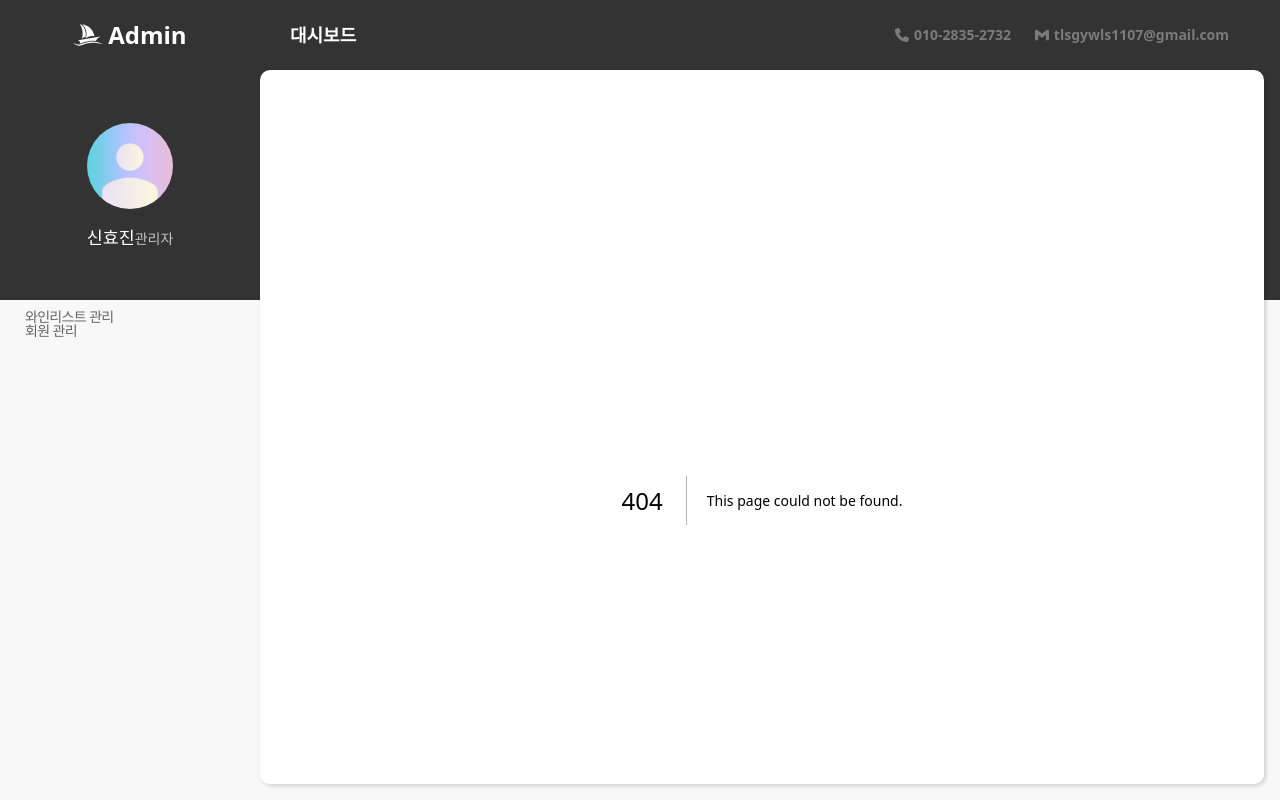
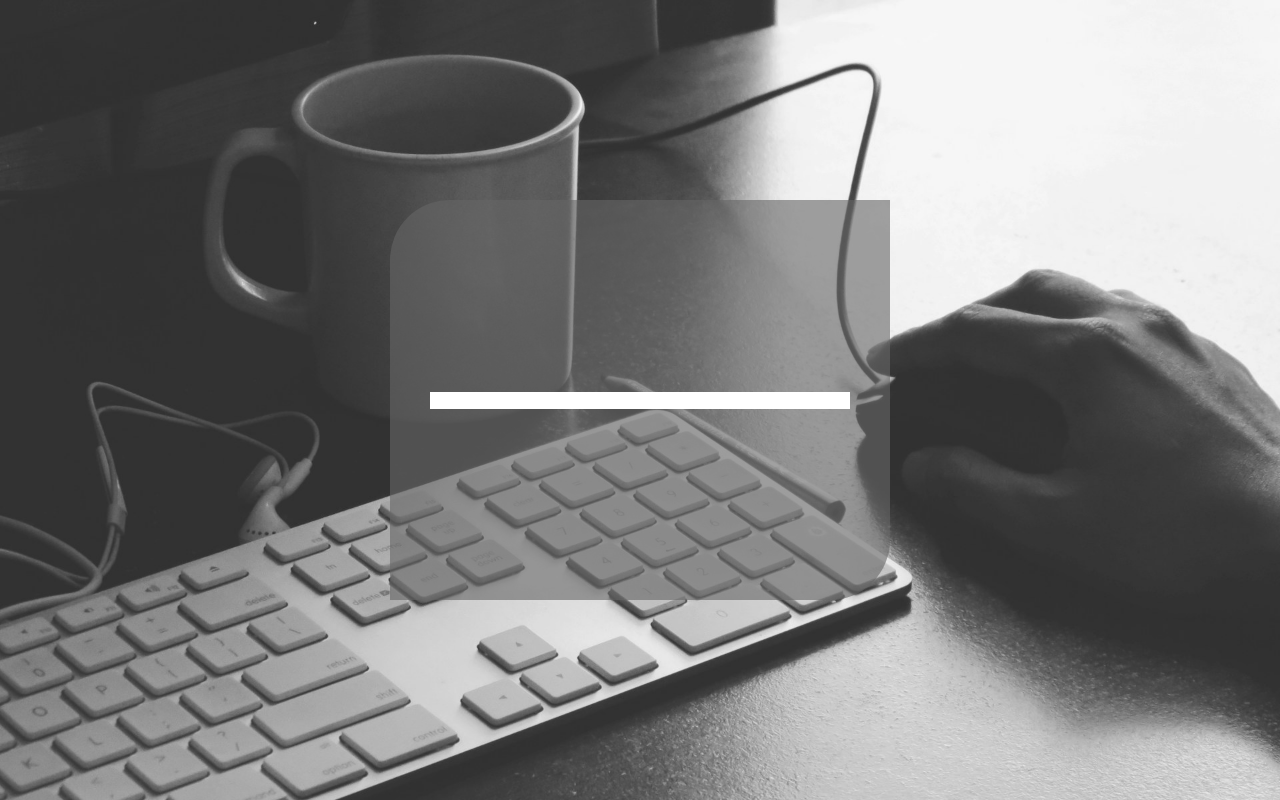
Before and after one commit to hyooo11/WaggleAdmin, a Next.js app: page /login in a window 1280 px wide. Before the commit this address had no page. Built offline with nearby package versions, Linux system fonts and the light colour scheme.

Commit message:
style: login페이지 레이아웃 스타일링

```diff
--- a/next.config.mjs
+++ b/next.config.mjs
@@ -1,4 +1,14 @@
 /** @type {import('next').NextConfig} */
-const nextConfig = {};
+const nextConfig = {
+  async rewrites() {
+    return [
+      {
+        source: "/api/:path*",
+        destination:
+          "http://ec2-3-35-210-207.ap-northeast-2.compute.amazonaws.com:8080/api/:path*",
+      },
+    ];
+  },
+};
 
 export default nextConfig;
--- a/package.json
+++ b/package.json
@@ -10,6 +10,7 @@
   },
   "dependencies": {
     "@reduxjs/toolkit": "^2.2.1",
+    "axios": "^1.6.7",
     "next": "14.1.0",
     "react": "^18",
     "react-dom": "^18",
--- a/src/app/globals.css
+++ b/src/app/globals.css
@@ -346,3 +346,30 @@ button {
   color: #666;
   margin: 0;
 }
+
+/* 로그인 */
+.Login {
+  display: flex;
+  justify-content: center;
+  align-items: center;
+  position: relative;
+  width: 100vw;
+  height: 100vh;
+  background: center / cover url("/media/img/login_bg.jpg") no-repeat;
+  text-align: center;
+  overflow: hidden;
+}
+
+.Login .input_box {
+  display: flex;
+  justify-content: center;
+  align-items: center;
+  width: 37vw;
+  height: 50vh;
+  max-width: 600px;
+  max-height: 500px;
+  min-width: 500px;
+  min-height: 400px;
+  border-radius: 60px 0px;
+  background: rgba(102, 102, 102, 0.6);
+}
--- a/src/app/layout.tsx
+++ b/src/app/layout.tsx
@@ -2,9 +2,8 @@ import StoreProvider from "@/redux/StoreProvider";
 import type { Metadata } from "next";
 import { Inter } from "next/font/google";
 import "./globals.css";
-import SideBar from "@/component/SideBar";
-import { SiGmail } from "react-icons/si";
-import { FaPhone } from "react-icons/fa6";
+import SideBar from "@/component/common/SideBar";
+import GlovalTop from "@/component/common/GlovalTop";
 
 const inter = Inter({ subsets: ["latin"] });
 
@@ -29,26 +28,7 @@ export default function RootLayout({
             </div>
             <div className="gloval-page">
               <SideBar />
-              <div className="gloval-content-wrap">
-                <div className="gloval-content-top">
-                  <h2 className="_page_name">대시보드</h2>
-                  <div className="contact__">
-                    <p className="cont">
-                      <span className="icon">
-                        <FaPhone />
-                      </span>
-                      <span>010-2835-2732</span>
-                    </p>
-                    <p className="cont">
-                      <span className="icon">
-                        <SiGmail />
-                      </span>
-                      <span>tlsgywls1107@gmail.com</span>
-                    </p>
-                  </div>
-                </div>
-                <div className="gloval-content">{children}</div>
-              </div>
+              {children}
             </div>
           </div>
         </StoreProvider>
--- /dev/null
+++ b/src/app/login/page.tsx
@@ -0,0 +1,6 @@
+import Login from "@/component/auth/Login";
+
+const LoginPage = () => {
+  return <Login />;
+};
+export default LoginPage;
--- a/src/app/page.tsx
+++ b/src/app/page.tsx
@@ -1,3 +1,10 @@
+import GlovalTop from "@/component/common/GlovalTop";
+
 export default function Home() {
-  return <div>어드민 페이지 </div>;
+  return (
+    <div className="gloval-content-wrap">
+      <GlovalTop />
+      <div className="gloval-content">어드민</div>
+    </div>
+  );
 }
--- /dev/null
+++ b/src/component/auth/Login.tsx
@@ -0,0 +1,15 @@
+const Login = () => {
+  return (
+    <div className="Login">
+      <div className="input_box">
+        <div>
+          <input type="text" />
+        </div>
+        <div>
+          <input type="password" />
+        </div>
+      </div>
+    </div>
+  );
+};
+export default Login;
--- /dev/null
+++ b/src/component/common/GlovalTop.tsx
@@ -0,0 +1,26 @@
+import { SiGmail } from "react-icons/si";
+import { FaPhone } from "react-icons/fa6";
+
+const GlovalTop = () => {
+  return (
+    <div className="gloval-content-top">
+      <h2 className="_page_name">대시보드</h2>
+      <div className="contact__">
+        <p className="cont">
+          <span className="icon">
+            <FaPhone />
+          </span>
+          <span>010-2835-2732</span>
+        </p>
+        <p className="cont">
+          <span className="icon">
+            <SiGmail />
+          </span>
+          <span>tlsgywls1107@gmail.com</span>
+        </p>
+      </div>
+    </div>
+  );
+};
+
+export default GlovalTop;
--- a/src/component/SideBar.tsx
+++ b/src/component/common/SideBar.tsx
@@ -1,8 +1,11 @@
 "use client";
 import { SiPhpmyadmin } from "react-icons/si";
 import Link from "next/link";
+import { usePathname } from "next/navigation";
 
 const SideBar = () => {
+  const pathname = usePathname();
+  if (pathname.includes("login")) return null;
   return (
     <div className="gloval-nav">
       <div className="nav_header">
```
Also changed, not shown: src/middleware.ts (added, +10 -0 lines), src/redux/features/userSlice.ts (added, +46 -0 lines), public/media/img/login_bg.jpg (added), 1 other file (tests, documents, lock files or other folders).
